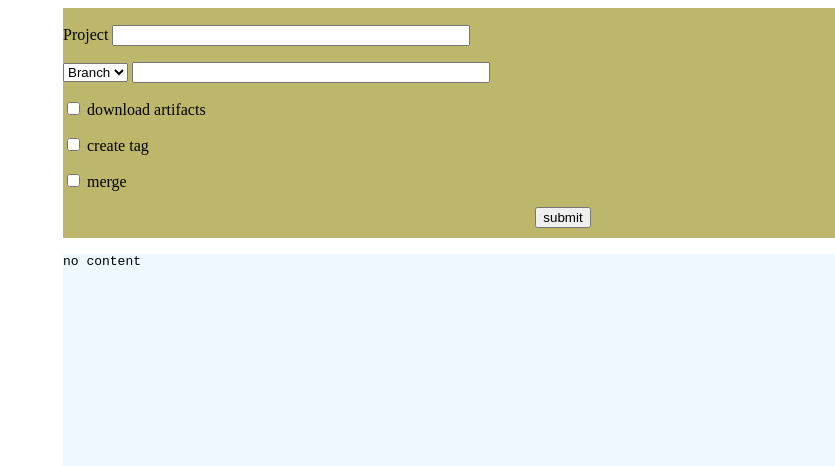
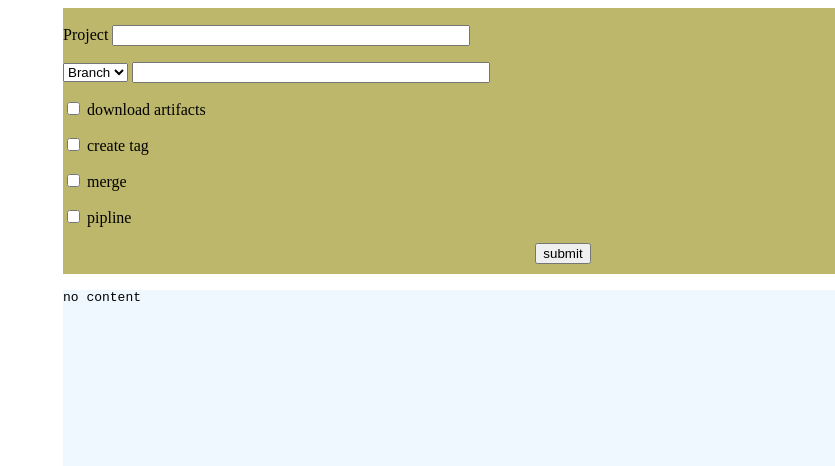
Before and after one commit to sunnyzhifei/gitlabtools, a Flask app: page / in a window 1280 px wide. Shown: the top 466 px of that part, without its empty margins (445-1280 px from the left). Run offline with Flask 2, Linux system fonts and the light colour scheme; data that the repository does not hold is empty; the page is wider than the window, and the part outside it is not shown.

Commit message:
add create pipline

```diff
--- a/app.py
+++ b/app.py
@@ -2,6 +2,7 @@ from flask import Flask, redirect, url_for, request, render_template
 from gitlabtools import GitLabTools,logger
 import os
 from time import sleep
+import json
 #from flask_cors import *
 app = Flask(__name__)
 
@@ -27,6 +28,10 @@ def gitlab():
         mergeSourceBranch = result.get("mergeSourceBranch")
         mergeTargetBranch = result.get("mergeTargetBranch")
         mergeMessage = result.get("mergeMessage")
+        pipline = result.get("pipline")
+        piplineBranch = result.get("piplineBranch")
+        piplineEnvironment = result.get("piplineEnvironment")
+        pipline_data = json.dumps({"ref":piplineBranch,"variables":[{"key":"env","value":piplineEnvironment}]})
 
         gitlab = GitLabTools()
         gitlab.projects = list(filter(None, project.split(",")))
@@ -41,6 +46,7 @@ def gitlab():
         gitlab.mergerequest["sbranch"] = mergeSourceBranch
         gitlab.mergerequest["tbranch"] = mergeTargetBranch
         gitlab.mergerequest["title"] = mergeMessage
+        gitlab.pipline_data = pipline_data
 
 
         if download:
@@ -49,6 +55,8 @@ def gitlab():
             gitlab.create_tag()
         if merge:
             gitlab.request_merge()
+        if pipline:
+            gitlab.create_pipline()
    return "gitlab"
 
 @app.route('/stream')
@@ -63,4 +71,4 @@ def stream():
 
 
 if __name__ == '__main__':
-   app.run(debug=False, host="192.168.10.219", port=54321)
+   app.run(debug=False, host="0.0.0.0", port=54321)
--- a/templates/index.html
+++ b/templates/index.html
@@ -26,6 +26,16 @@
                 <input type='text' name='mergeMessage' placeholder='merge message' style='width:350px'>"
             } else {
                 document.getElementById("mergeValue").innerHTML=""
+            }
+        };
+        function piplinef(){
+            flag1=document.getElementById("pipline")
+
+            if (flag1.checked) {
+                document.getElementById("piplineValue").innerHTML="<input type='text' name='piplineBranch' placeholder='pipline branch' style='width:100px'>\
+                <input type='text' name='piplineEnvironment' placeholder='environment' style='width:100px'>"
+            } else {
+                document.getElementById("piplineValue").innerHTML=""
             }
         }
     </script>
@@ -69,6 +79,11 @@
                 merge
                 <p id="mergeValue" style="display: inline;"></p>
             </p>
+            <p style="display: inline;">
+                <input type="checkbox" name="pipline" value="true" id="pipline" onclick="piplinef()"/>
+                pipline
+                <p id="piplineValue" style="display: inline;"></p>
+            </p>
             <p style="text-align: center;padding-bottom: 10px;"><input type = "submit" value = "submit" /></p>
          </form>
          <pre id="output"></pre>
```
Also changed, not shown: gitlabtools.py (+24 -4 lines).
